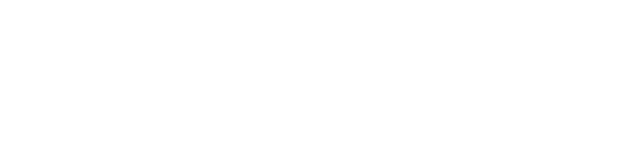
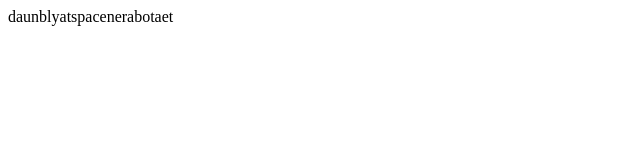
Before and after one commit to Urukururu/drTeamHACH-A-THON, a plain HTML site: page index.html in a window 1280 px wide. Shown: the whole page, without its empty margins (0-640 px from the left). Drawn offline with Linux system fonts and the light colour scheme.

Commit message:
67676767

```diff
--- a/index.html
+++ b/index.html
@@ -7,6 +7,6 @@
     <link rel="stylesheet" href="css/style.css">
 </head>
 <body>
-
+    daunblyatspacenerabotaet
 </body>
 </html>
```
